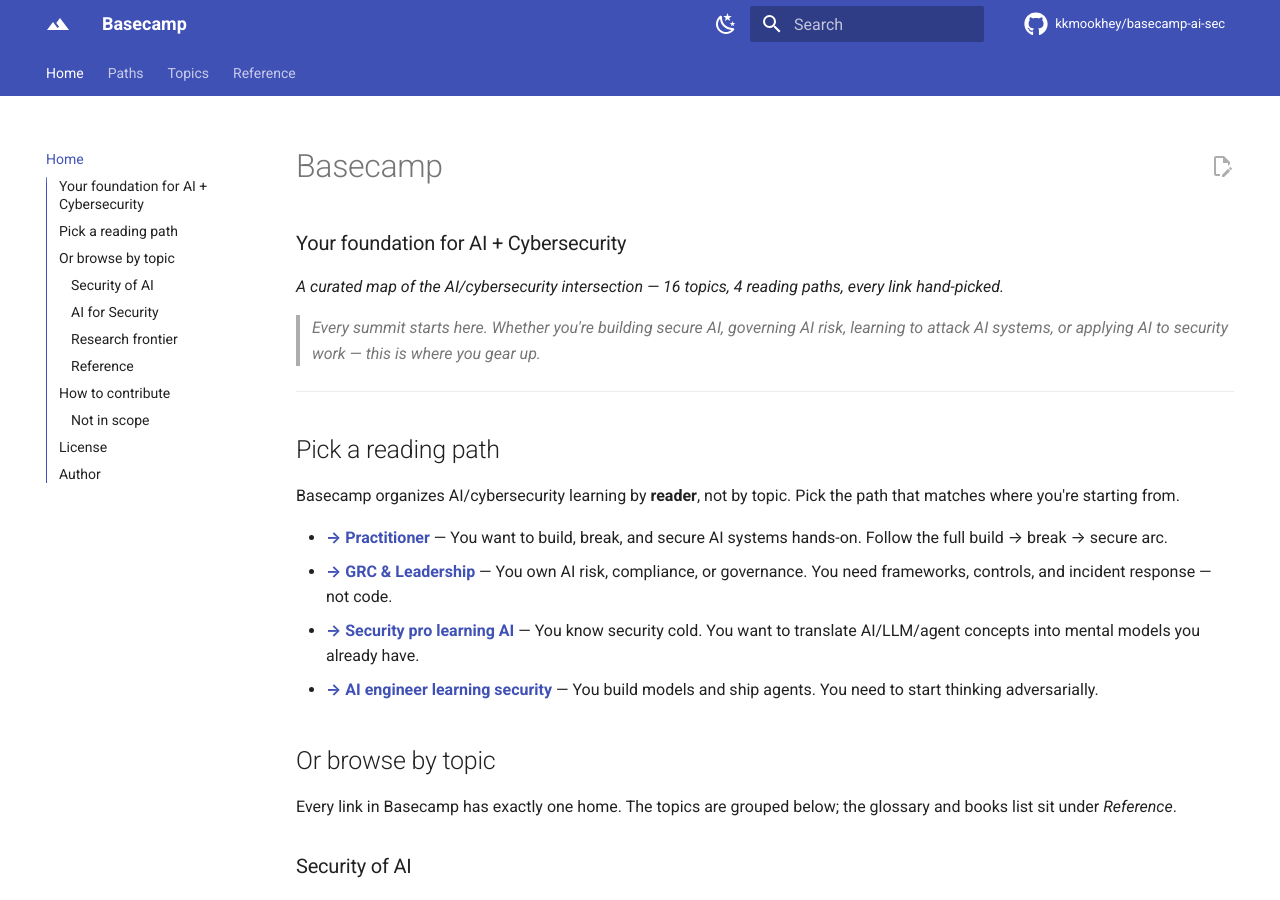
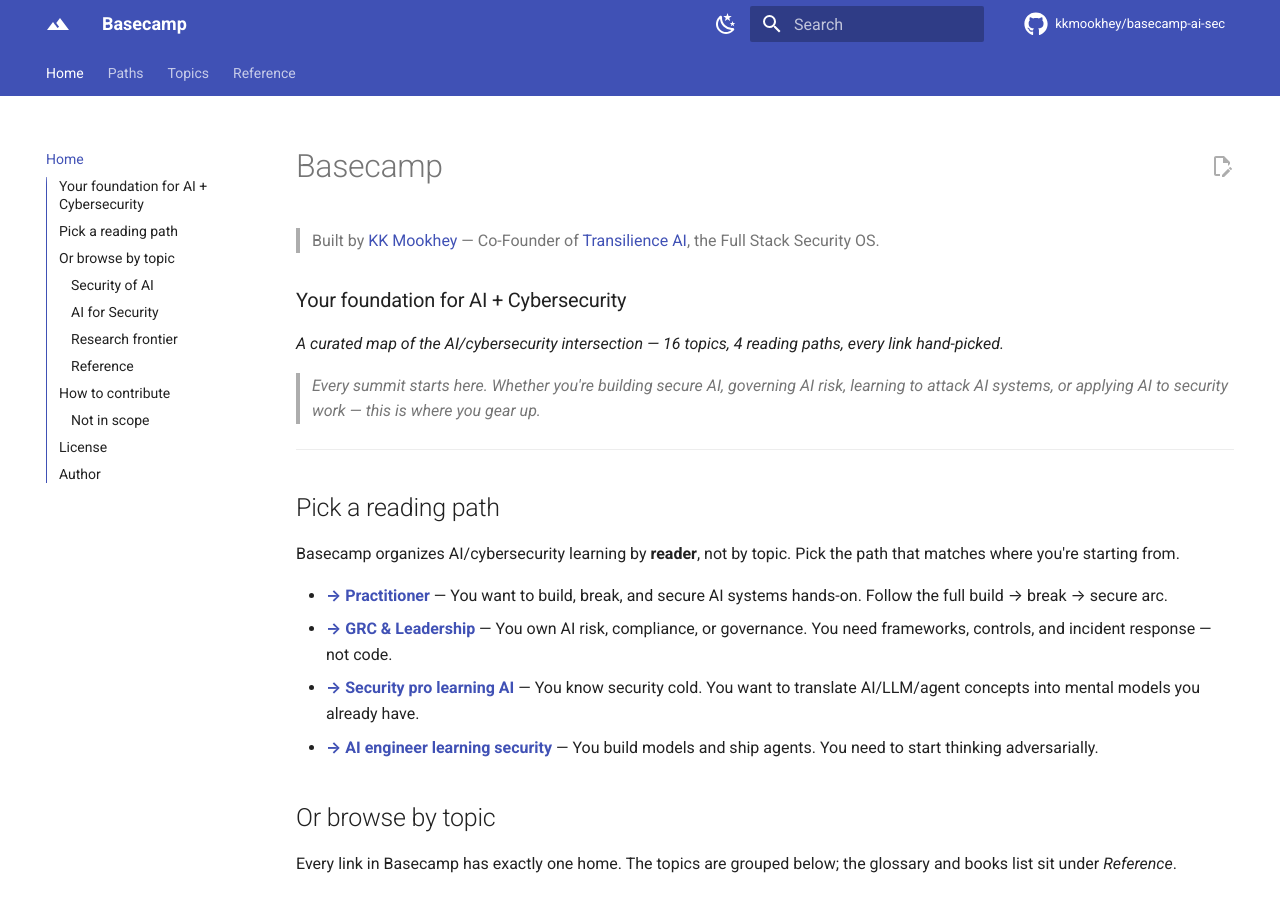
Before and after one commit to kkmookhey/basecamp-ai-sec, an MkDocs documentation site: the page built from docs/index.md, in a window 1280 px wide and 900 px high. Built offline with MkDocs 1.6.1 and Material for MkDocs 9.7.7, drawn with Linux system fonts in a browser that asks for light colours; comment, search, counter and statistics services are not loaded.

Commit message:
docs(home): add author/Transilience AI banner under H1
Short blockquote linking to KK Mookhey's LinkedIn and Transilience AI,
placed between the H1 and the existing subhead so it reads as a brief
attribution line above the page tagline.

Co-Authored-By: Claude Opus 4.7 (1M context) <noreply@anthropic.com>

```diff
--- a/docs/index.md
+++ b/docs/index.md
@@ -1,4 +1,7 @@
 # Basecamp
+
+> Built by [KK Mookhey](https://www.linkedin.com/in/kkmookhey) — Co-Founder of [Transilience AI](https://transilience.ai), the Full Stack Security OS.
+
 ### Your foundation for AI + Cybersecurity
 
 *A curated map of the AI/cybersecurity intersection — 16 topics, 4 reading paths, every link hand-picked.*
```
